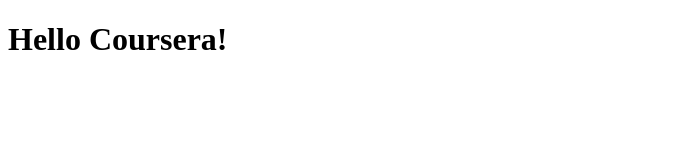
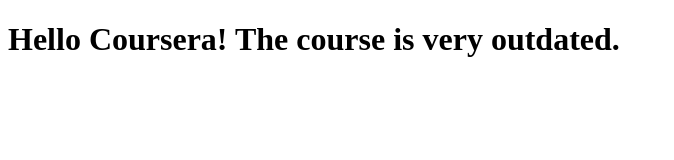
Before and after one commit to VMENCHU/coursera-test, a plain HTML site: page site/index.html in a window 1280 px wide. Shown: the whole page, without its empty margins (0-674 px from the left). Drawn offline with Linux system fonts and the light colour scheme.

Commit message:
small addition to page content.

```diff
--- a/site/index.html
+++ b/site/index.html
@@ -6,6 +6,6 @@
 	<title>Hello Coursera!</title>
 </head>
 <body>
-<h1>Hello Coursera!</h1>
+<h1>Hello Coursera! The course is very outdated.</h1>
 </body>
 </html>
```
